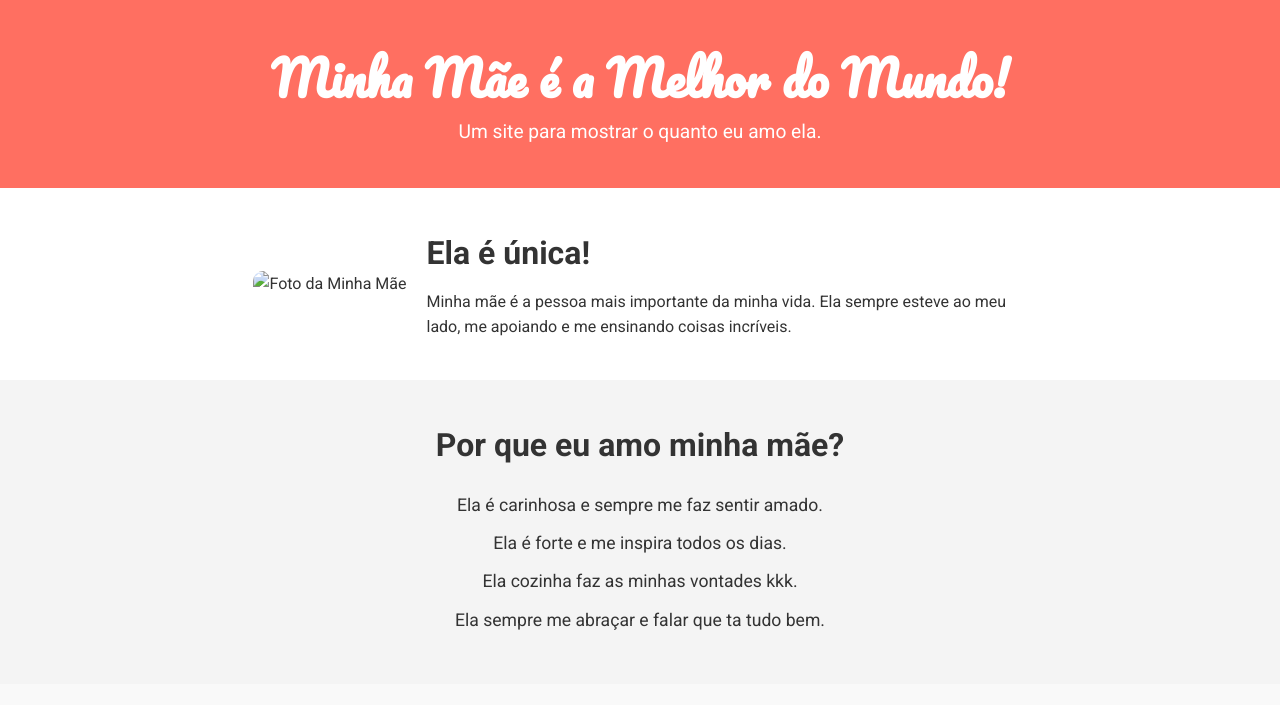
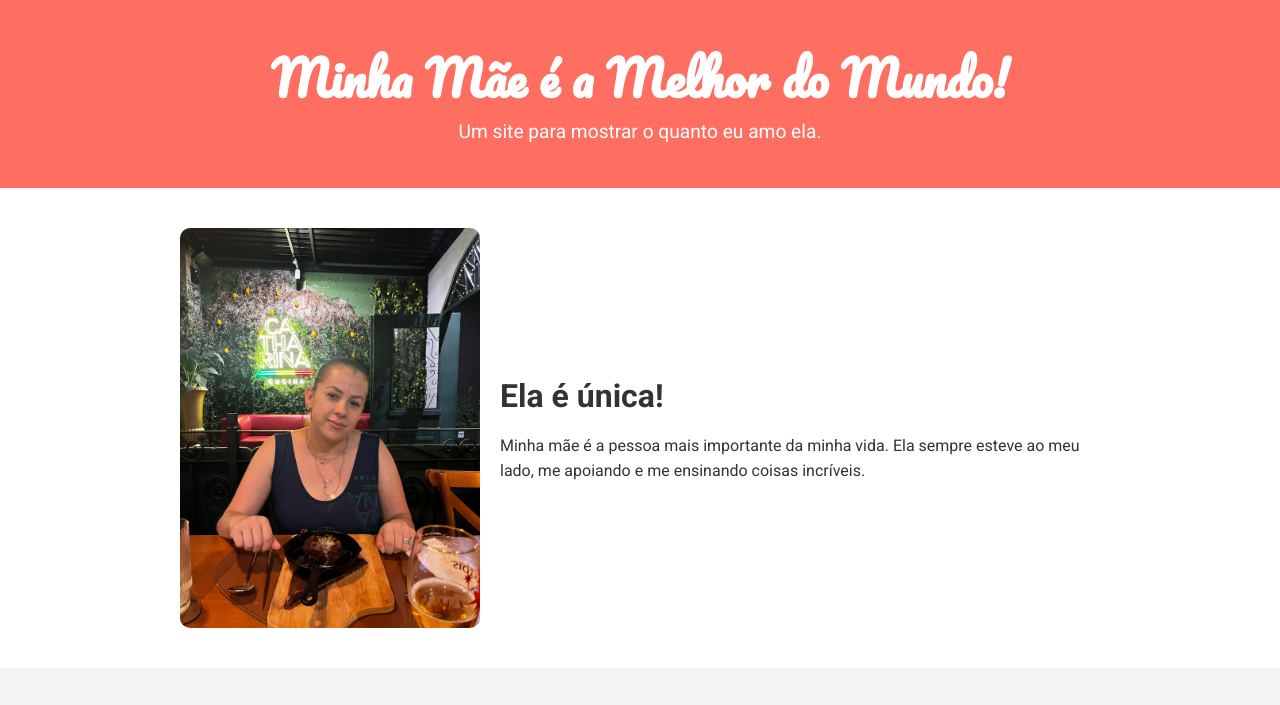
Before and after one commit to Lolifps/Lolifps.github.io, a plain HTML site: page index.html in a window 1280 px wide. Shown: the top 705 px of the page. Drawn offline with Linux system fonts and the light colour scheme; files whose address does not match are found by name.

Commit message:
Update index.html

```diff
--- a/index.html
+++ b/index.html
@@ -15,7 +15,7 @@
 
     <main>
         <section class="hero">
-            <img src="imagens/mae.jpg" alt="Foto da Minha Mãe" class="hero-image">
+            <img src="mae.jpg" alt="Foto da Minha Mãe" class="hero-image">
             <div class="hero-text">
                 <h2>Ela é única!</h2>
                 <p>Minha mãe é a pessoa mais importante da minha vida. Ela sempre esteve ao meu lado, me apoiando e me ensinando coisas incríveis.</p>
```
